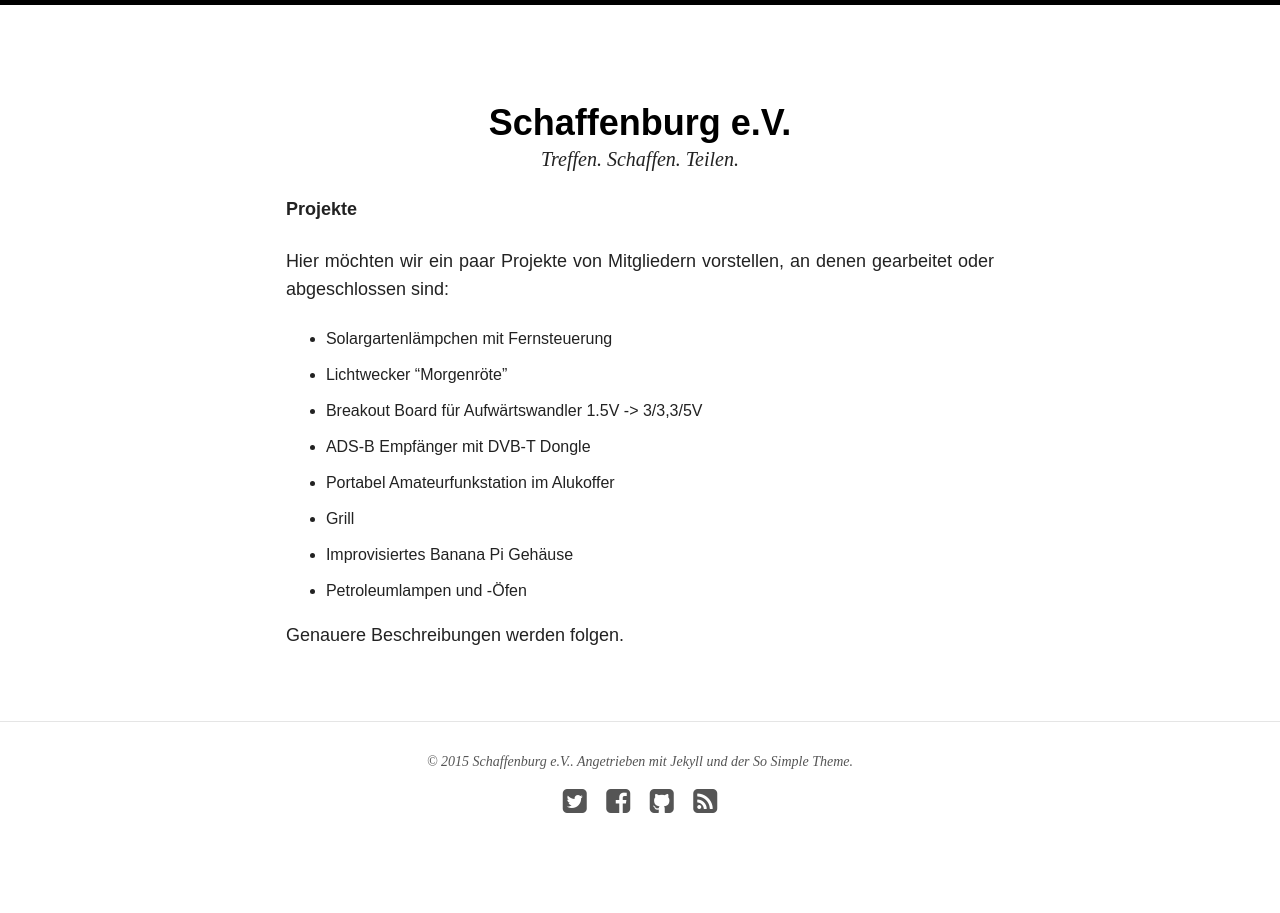
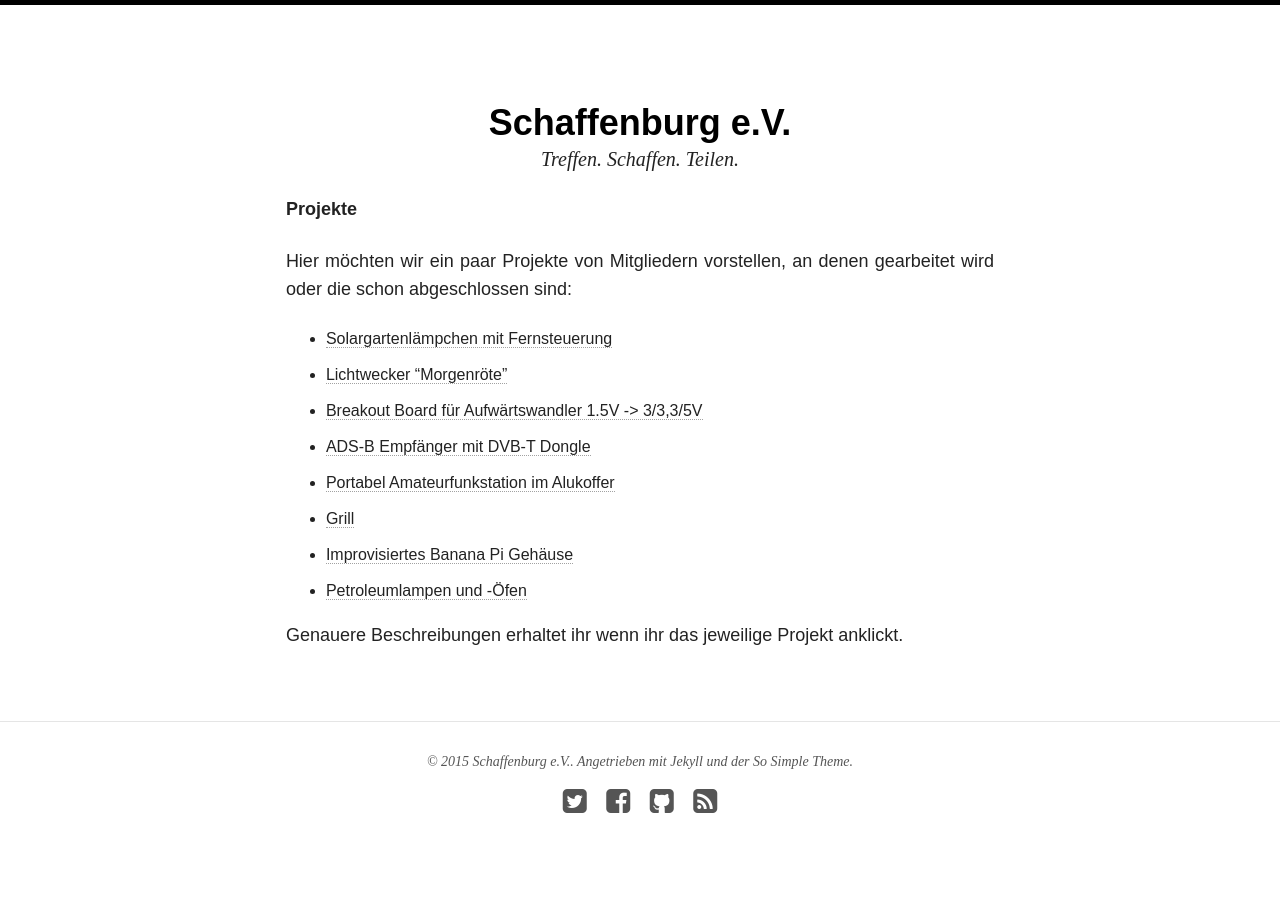
Before and after one commit to Schaffenburg/schaffenburg.github.io, a Jekyll site: the page built from Projekte/index.md, in a window 1280 px wide. Built offline with Jekyll 4.4.1, drawn with Linux system fonts in a browser that asks for light colours; nearby versions of some CDN libraries.

Commit message:
updated Projekte

```diff
--- a/Projekte/index.md
+++ b/Projekte/index.md
@@ -8,15 +8,15 @@ modified: 2014-08-08T19:44:38.564948-04:00
 ---
 __Projekte__
 
-Hier möchten wir ein paar Projekte von Mitgliedern vorstellen, an denen gearbeitet oder abgeschlossen sind:
+Hier möchten wir ein paar Projekte von Mitgliedern vorstellen, an denen gearbeitet wird oder die schon abgeschlossen sind:
 
-* Solargartenlämpchen mit Fernsteuerung
-* Lichtwecker "Morgenröte"
-* Breakout Board für Aufwärtswandler 1.5V -> 3/3,3/5V
-* ADS-B Empfänger mit DVB-T Dongle
-* Portabel Amateurfunkstation im Alukoffer
-* Grill
-* Improvisiertes Banana Pi Gehäuse
-* Petroleumlampen und -Öfen
+* [Solargartenlämpchen mit Fernsteuerung](https://schaffenburg.org/Solargartenl%C3%A4mpchen)
+* [Lichtwecker "Morgenröte"](https://schaffenburg.org/Lichtwecker_%22Morgenr%C3%B6te%22)
+* [Breakout Board für Aufwärtswandler 1.5V -> 3/3,3/5V](https://schaffenburg.org/Breakout_Board_f%C3%BCr_Aufw%C3%A4rtsregler)
+* [ADS-B Empfänger mit DVB-T Dongle](https://schaffenburg.org/ADS-B_Spanner)
+* [Portabel Amateurfunkstation im Alukoffer](https://schaffenburg.org/Portabel_Amateurfunkstation_im_Alukoffer)
+* [Grill](https://schaffenburg.org/Grill)
+* [Improvisiertes Banana Pi Gehäuse](https://schaffenburg.org/Improvisiertes_Banana_Pi_Geh%C3%A4use)
+* [Petroleumlampen und -Öfen](https://schaffenburg.org/Erd%C3%B6lvernichter)
 
-Genauere Beschreibungen werden folgen.
+Genauere Beschreibungen erhaltet ihr wenn ihr das jeweilige Projekt anklickt.
```
